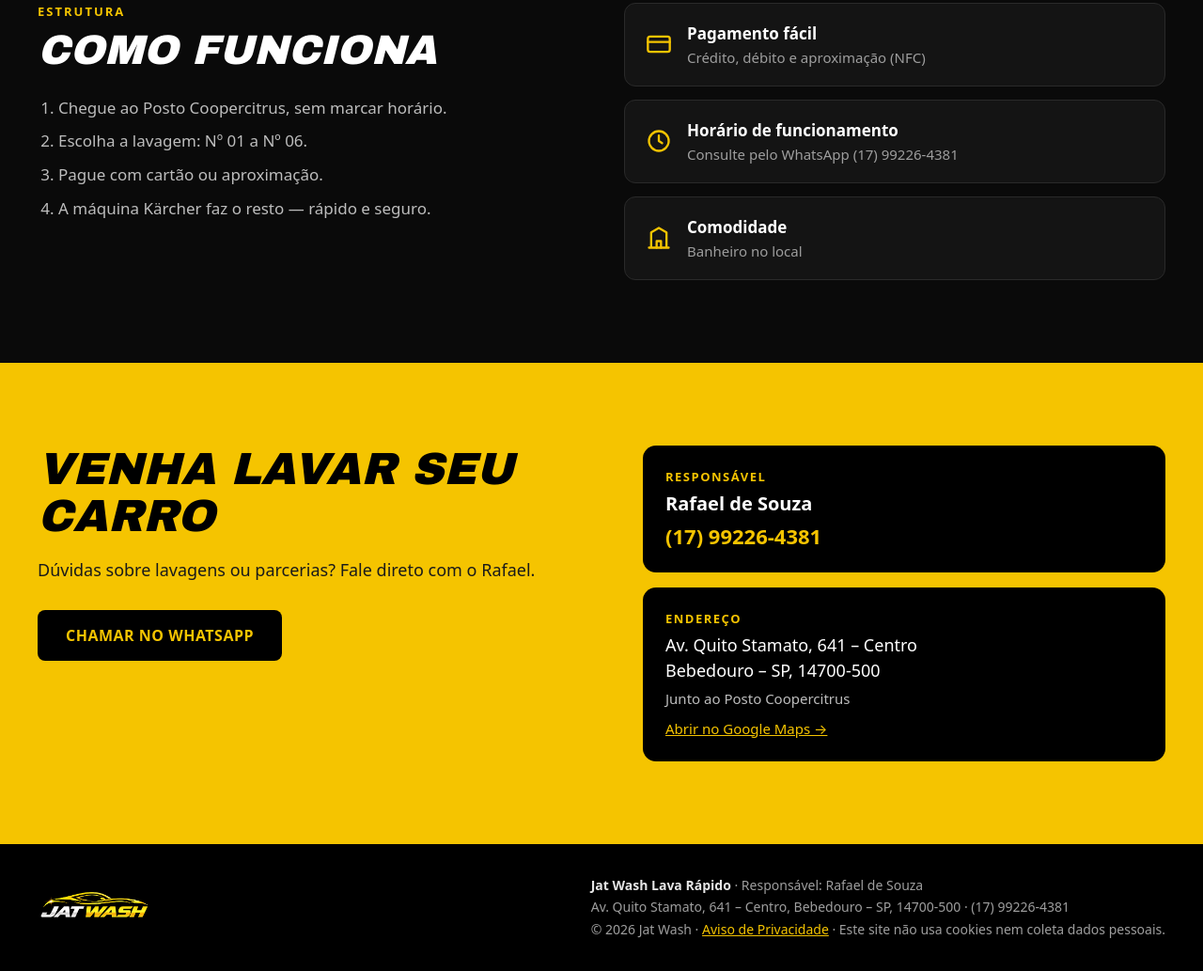
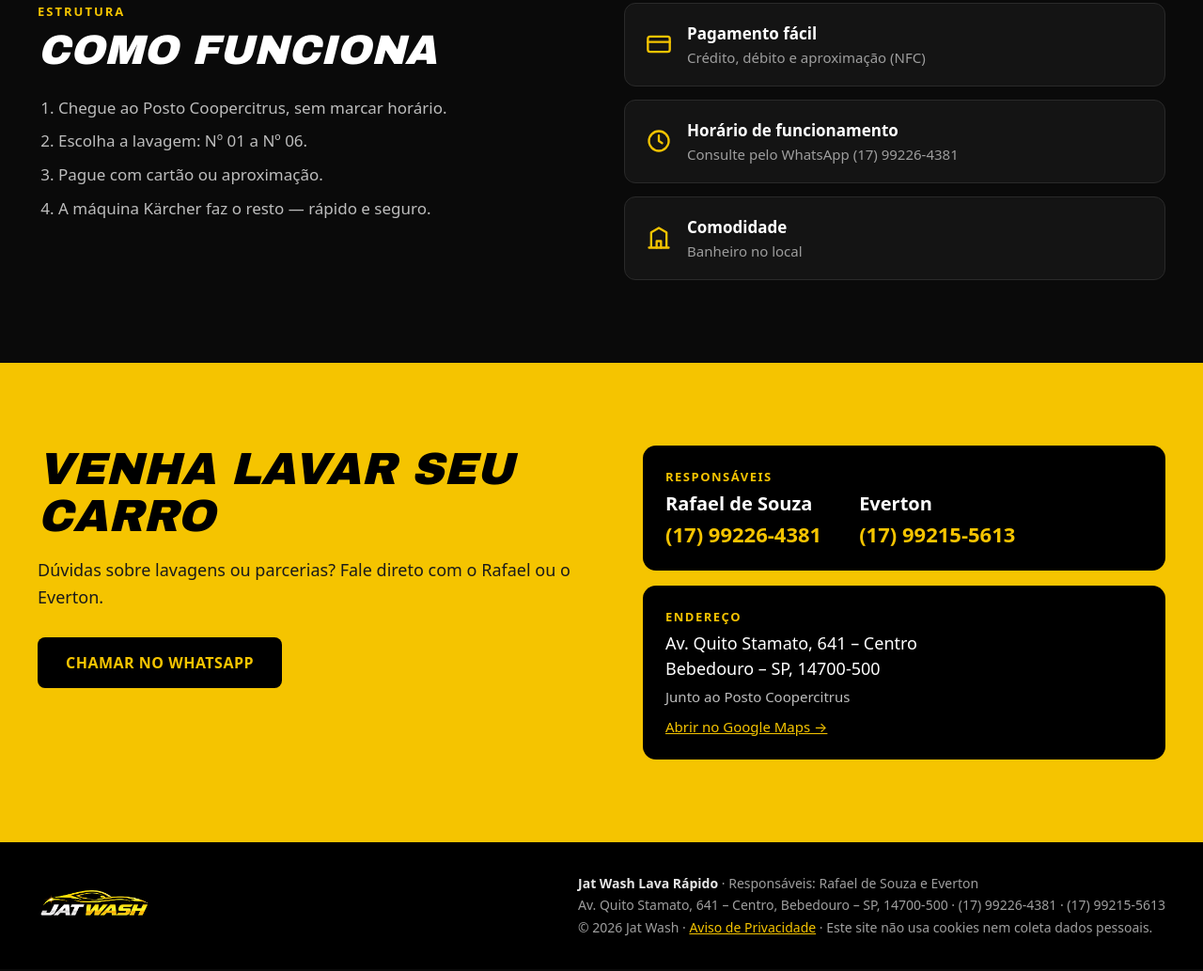
Before and after one commit to rafaelsouzadvx/JatwashHome, a plain HTML site: page index.html in a window 1280 px wide. Shown: the part 2388-3421 px from the top of the page at 94% size. Drawn offline with Linux system fonts and the light colour scheme.

Commit message:
Adiciona Everton como responsável
Co-Authored-By: Claude Opus 5.5 <noreply@anthropic.com>
Claude-Session: https://claude.ai/code/session_019qD66B2tgMtmXxt6mwBC7u

```diff
--- a/index.html
+++ b/index.html
@@ -4,7 +4,7 @@
 <meta charset="utf-8">
 <meta name="viewport" content="width=device-width, initial-scale=1">
 <title>Jat Wash Lava Rápido – Bebedouro/SP | Lavagem automática sem agendamento</title>
-<meta name="description" content="Lava rápido automatizado em Bebedouro/SP, junto ao Posto Coopercitrus. Máquinas Kärcher, sem agendamento, a partir de R$ 23. Av. Quito Stamato, 641 – Centro. (17) 99226-4381.">
+<meta name="description" content="Lava rápido automatizado em Bebedouro/SP, junto ao Posto Coopercitrus. Máquinas Kärcher, sem agendamento, a partir de R$ 23. Av. Quito Stamato, 641 – Centro. (17) 99226-4381 / (17) 99215-5613.">
 <meta property="og:title" content="Jat Wash Lava Rápido – Bebedouro/SP">
 <meta property="og:description" content="Chegou, lavou. Sem agendar. Lavagem automática a partir de R$ 23.">
 <meta property="og:image" content="/img/placa.jpg">
@@ -311,14 +311,22 @@ h1,h2,h3{font-family:'Arial Black','Helvetica Neue',Arial,system-ui,sans-serif}
   <div style="max-width: 1200px; margin: 0 auto; display: flex; flex-wrap: wrap; gap: 48px; align-items: flex-start">
     <div style="flex: 1 1 460px; min-width: 0">
       <h2 style="margin: 0 0 18px; font-size: 48px; font-weight: 900; font-style: italic; text-transform: uppercase; line-height: 1.05">Venha lavar seu carro</h2>
-      <p style="margin: 0 0 28px; font-size: 18px; line-height: 1.6; color: #1A1A1A">Dúvidas sobre lavagens ou parcerias? Fale direto com o Rafael.</p>
+      <p style="margin: 0 0 28px; font-size: 18px; line-height: 1.6; color: #1A1A1A">Dúvidas sobre lavagens ou parcerias? Fale direto com o Rafael ou o Everton.</p>
       <a target="_blank" rel="noopener noreferrer" href="https://wa.me/5517992264381" style="display: inline-flex; background: #000000; color: #F5C400; font-weight: 800; padding: 16px 30px; border-radius: 8px; text-decoration: none; font-size: 16px; text-transform: uppercase; letter-spacing: 0.5px">Chamar no WhatsApp</a>
     </div>
     <div style="flex: 1 1 420px; min-width: 0; display: flex; flex-direction: column; gap: 16px">
       <div style="background: #000000; color: #FFFFFF; border-radius: 14px; padding: 24px">
-        <div style="color: #F5C400; font-size: 13px; text-transform: uppercase; letter-spacing: 1.5px; font-weight: 600">Responsável</div>
-        <div style="font-size: 20px; font-weight: 600; margin-top: 6px">Rafael de Souza</div>
-        <a href="tel:+5517992264381" style="display: inline-block; color: #F5C400; font-size: 22px; font-weight: 600; margin-top: 6px; text-decoration: none">(17) 99226-4381</a>
+        <div style="color: #F5C400; font-size: 13px; text-transform: uppercase; letter-spacing: 1.5px; font-weight: 600">Responsáveis</div>
+        <div style="display: flex; flex-wrap: wrap; gap: 20px 40px; margin-top: 6px">
+          <div>
+            <div style="font-size: 20px; font-weight: 600">Rafael de Souza</div>
+            <a href="tel:+5517992264381" style="display: inline-block; color: #F5C400; font-size: 22px; font-weight: 600; margin-top: 4px; text-decoration: none">(17) 99226-4381</a>
+          </div>
+          <div>
+            <div style="font-size: 20px; font-weight: 600">Everton</div>
+            <a href="tel:+5517992155613" style="display: inline-block; color: #F5C400; font-size: 22px; font-weight: 600; margin-top: 4px; text-decoration: none">(17) 99215-5613</a>
+          </div>
+        </div>
       </div>
       <div style="background: #000000; color: #FFFFFF; border-radius: 14px; padding: 24px">
         <div style="color: #F5C400; font-size: 13px; text-transform: uppercase; letter-spacing: 1.5px; font-weight: 600">Endereço</div>
@@ -334,8 +342,8 @@ h1,h2,h3{font-family:'Arial Black','Helvetica Neue',Arial,system-ui,sans-serif}
   <div style="max-width: 1200px; margin: 0 auto; display: flex; flex-wrap: wrap; gap: 24px; align-items: center; justify-content: space-between">
     <img src="/img/logo.jpg" alt="Jat Wash" style="height: 40px; width: auto; display: block">
     <div>
-      <div><strong style="color: #E6E6E6">Jat Wash Lava Rápido</strong> · Responsável: Rafael de Souza</div>
-      <div>Av. Quito Stamato, 641 – Centro, Bebedouro – SP, 14700-500 · (17) 99226-4381</div>
+      <div><strong style="color: #E6E6E6">Jat Wash Lava Rápido</strong> · Responsáveis: Rafael de Souza e Everton</div>
+      <div>Av. Quito Stamato, 641 – Centro, Bebedouro – SP, 14700-500 · (17) 99226-4381 · (17) 99215-5613</div>
       <div>© 2026 Jat Wash · <a href="/privacidade.html" style="color: #F5C400">Aviso de Privacidade</a> · Este site não usa cookies nem coleta dados pessoais.</div>
     </div>
   </div>
```
Also changed, not shown: privacidade.html (+2 -2 lines).
